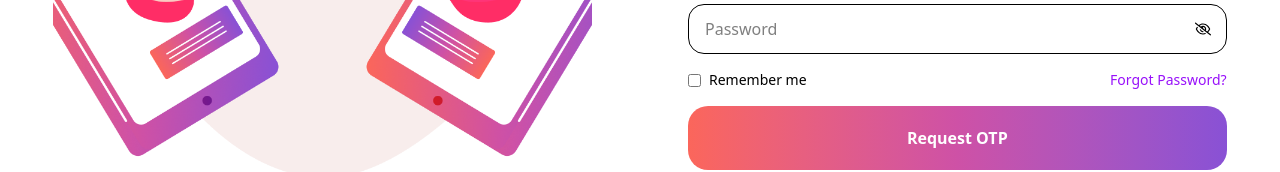
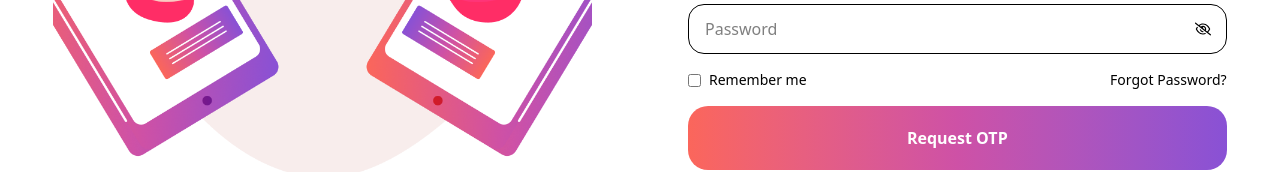
Before and after one commit to alaminislam34/cupid-ai-dashboard, a Next.js app: page /login in a window 1280 px wide. Shown: the part 522-694 px from the top of the page. Built offline with nearby package versions, Linux system fonts and the light colour scheme; no server answers.

Commit message:
update forget password text color

```diff
--- a/src/app/(auth)/components/SignInForm.jsx
+++ b/src/app/(auth)/components/SignInForm.jsx
@@ -219,7 +219,7 @@ export default function SignInForm({ setForgotPass }) {
                 <button
                   type="button"
                   onClick={() => setForgotPass(true)}
-                  className="text-sm text-purple-600 hover:text-purple-700 font-medium transition-colors"
+                  className="text-sm text-primary hover:text-primary/90 font-medium transition-colors"
                 >
                   Forgot Password?
                 </button>
```
